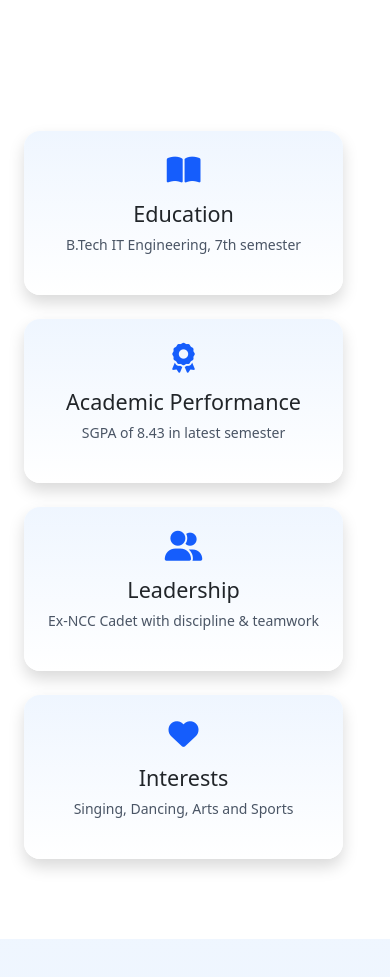
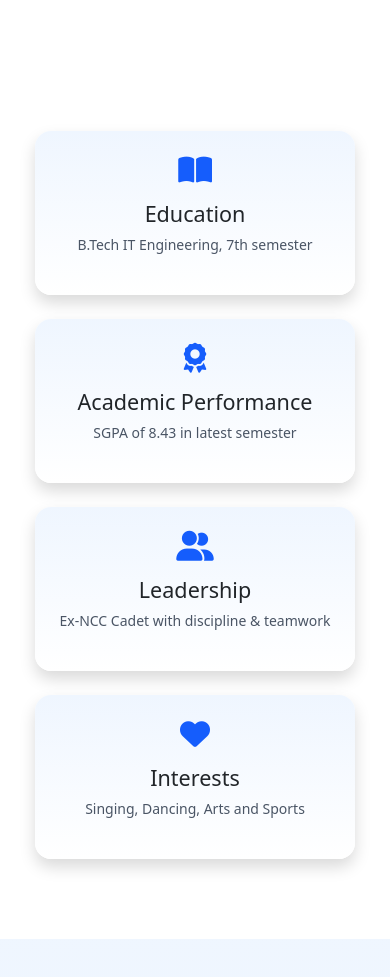
Before and after one commit to KanthariaDhruti/Portfolio-Website, a React (Vite) app: page / in a window 390 px wide. Shown: the part 1820-2797 px from the top of the page. Built offline with nearby package versions, Linux system fonts and the light colour scheme.

Commit message:
minor change

```diff
--- a/src/components/About.jsx
+++ b/src/components/About.jsx
@@ -174,7 +174,7 @@ function About() {
         </div>
 
         {/* Right Cards Section (Animated) */}
-        <div className="about-flex2 lg:w-1/2">
+        <div className="about-flex2 mx-auto lg:w-1/2">
           <div
             ref={cardsRef}
             className="abt-cards grid grid-cols-1 sm:grid-cols-2 gap-6"
```
